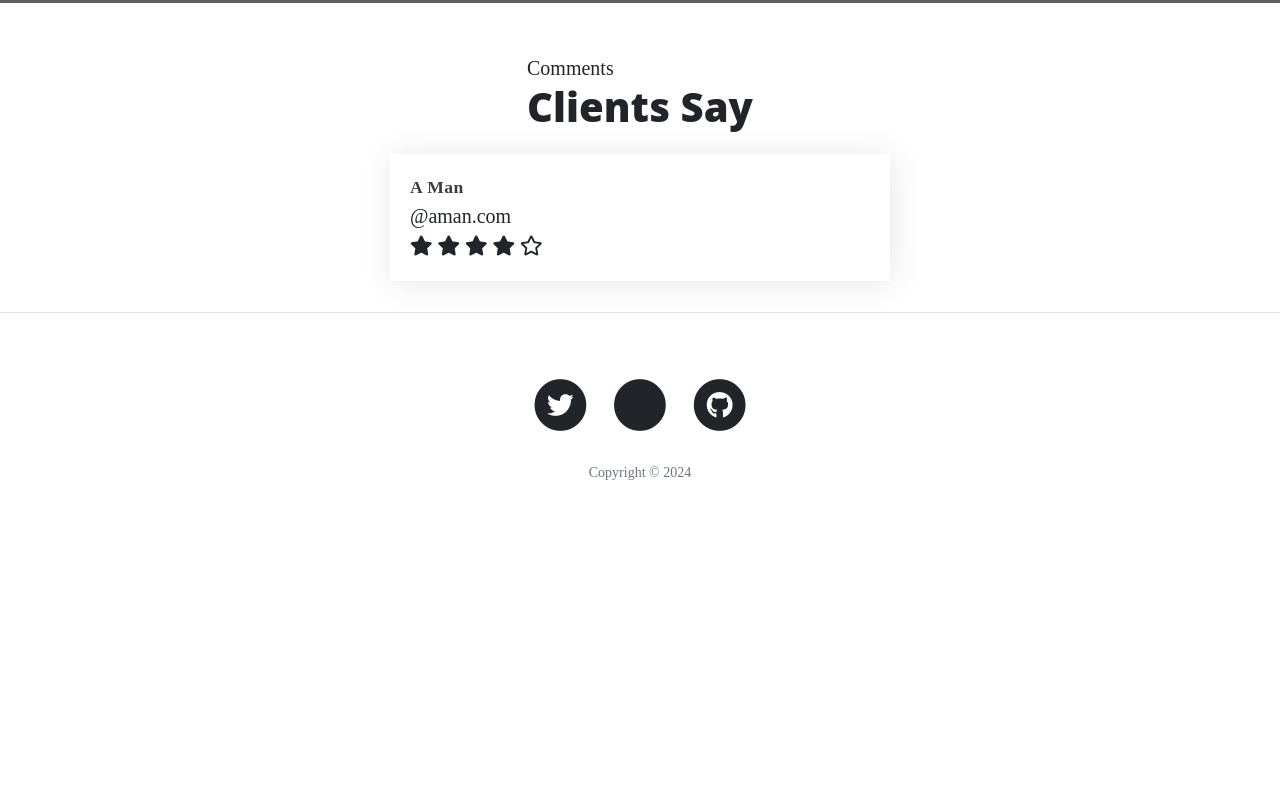
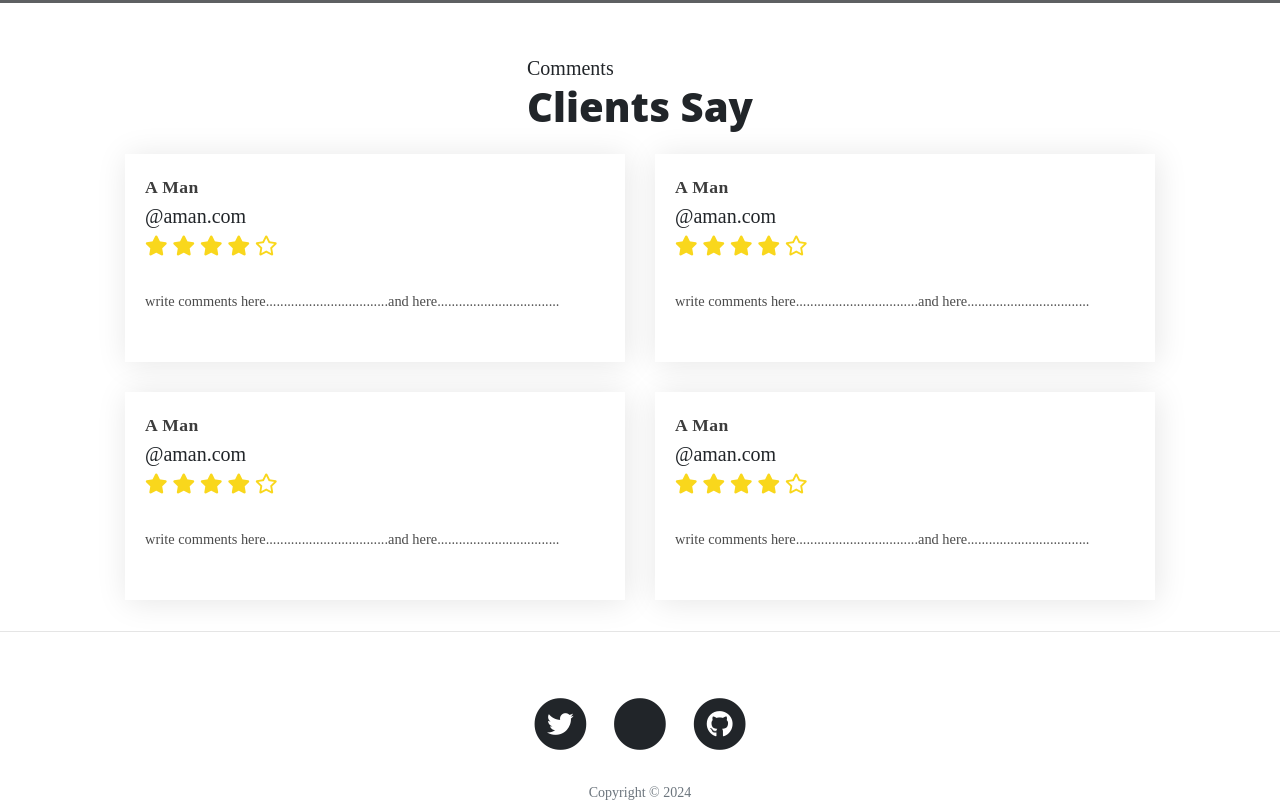
Before and after one commit to benSmith1981/msp3, a plain HTML site: page index.html in a window 1280 px wide. Shown: the part 529-1329 px from the top of the page. Before the commit the page ends 1077 px from the top, so only its background shows below. Drawn offline with Linux system fonts and the light colour scheme; grey boxes are pictures that could not be loaded.

Commit message:
finished reviews on homepage

```diff
--- a/index.html
+++ b/index.html
@@ -92,6 +92,107 @@
                 <i class="far fa-star"></i> <!--empty star-->
               </div>
         </div>
+
+        <!---comments-------------->
+        <div class="client-comment">
+          <p>
+            write comments here..................................and here..................................
+          </p>
+        </div>
+
+      </div>
+
+      <!--box 2-->
+      <div class="testimonial-box">
+        <!--top-->
+        <div class="top=box">
+              <!--profile-->
+              <div class="profile">
+                <!--name and place-->
+                <div class="name-user">
+                  <strong>A Man</strong>
+                  <span>@aman.com</span>
+                </div>
+              </div>
+              <!--reviews-->
+              <div class="reviews">
+                <i class="fas fa-star"></i>
+                <i class="fas fa-star"></i>
+                <i class="fas fa-star"></i>
+                <i class="fas fa-star"></i>
+                <i class="far fa-star"></i> <!--empty star-->
+              </div>
+        </div>
+
+        <!---comments-------------->
+        <div class="client-comment">
+          <p>
+            write comments here..................................and here..................................
+          </p>
+        </div>
+
+      </div>
+
+      <!--box 3-->
+      <div class="testimonial-box">
+        <!--top-->
+        <div class="top=box">
+              <!--profile-->
+              <div class="profile">
+                <!--name and place-->
+                <div class="name-user">
+                  <strong>A Man</strong>
+                  <span>@aman.com</span>
+                </div>
+              </div>
+              <!--reviews-->
+              <div class="reviews">
+                <i class="fas fa-star"></i>
+                <i class="fas fa-star"></i>
+                <i class="fas fa-star"></i>
+                <i class="fas fa-star"></i>
+                <i class="far fa-star"></i> <!--empty star-->
+              </div>
+        </div>
+
+        <!---comments-------------->
+        <div class="client-comment">
+          <p>
+            write comments here..................................and here..................................
+          </p>
+        </div>
+
+      </div>
+
+      <!--box 4-->
+      <div class="testimonial-box">
+        <!--top-->
+        <div class="top=box">
+              <!--profile-->
+              <div class="profile">
+                <!--name and place-->
+                <div class="name-user">
+                  <strong>A Man</strong>
+                  <span>@aman.com</span>
+                </div>
+              </div>
+              <!--reviews-->
+              <div class="reviews">
+                <i class="fas fa-star"></i>
+                <i class="fas fa-star"></i>
+                <i class="fas fa-star"></i>
+                <i class="fas fa-star"></i>
+                <i class="far fa-star"></i> <!--empty star-->
+              </div>
+        </div>
+
+        <!---comments-------------->
+        <div class="client-comment">
+          <p>
+            write comments here..................................and here..................................
+          </p>
+        </div>
+
       </div>
 
     </div>
--- a/static/css/style.css
+++ b/static/css/style.css
@@ -232,3 +232,60 @@ body {
   font-size: 1.1rem;
   letter-spacing: 0.5px;
 }
+
+.user-name span {
+  color: #979797;
+  font-size: 0.8rem;
+}
+
+.reviews {
+  color: #f9d71c;
+}
+
+.box-top {
+  display: flex;
+  justify-content: space-between;
+  align-items: center;
+  margin-bottom: 20px;
+}
+
+.client-comment p {
+  font-size: 0.9rem;
+  color: #4b4b4b;
+}
+
+.testimonial-box:hover {
+  transform: translateY(-10px);
+  transition: all ease 0.3s;
+}
+
+@media(max-width:1060px){
+  .testimonial-box{
+    width: 45%;
+    padding: 10px;
+  }
+}
+
+@media(max-width:790px){
+  .testimonial-box {
+    width: 100%;
+  }
+  .testimonial-heading h1 {
+  font-size: 1.4rem;
+  }
+}
+
+@media(max-width:340px){
+  .box-top {
+    flex-wrap: wrap;
+    margin-bottom: 10px;
+  }
+  .reviews {
+    margin-top: 10px;
+  }
+}
+
+::selection {
+  color: #ffffff;
+  background-color: #252525;
+}
```
Also changed, not shown: contact.html (+6 -2 lines).
